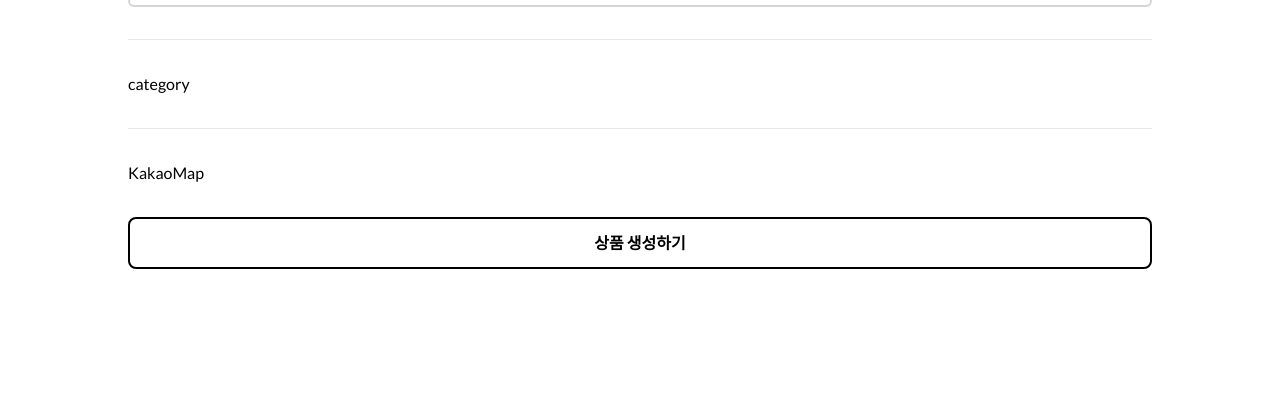
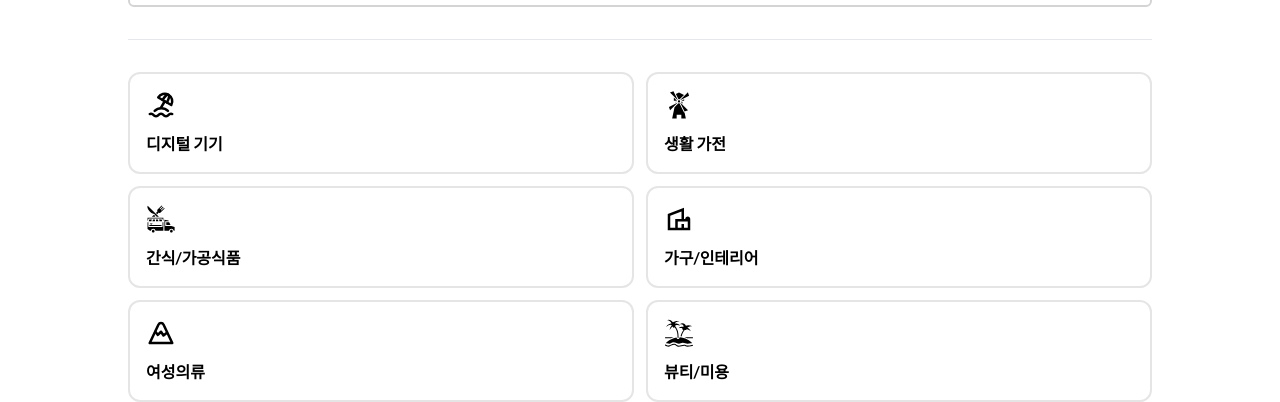
Before and after one commit to soyello/4th-market-app, a Next.js app: page /products/upload in a window 1280 px wide. Shown: the part 402-804 px from the top of the page. Built offline with nearby package versions, Linux system fonts and the light colour scheme; no server answers.

Commit message:
Category 컴포넌트 생성

```diff
--- /dev/null
+++ b/src/components/categories/Categories.tsx
@@ -0,0 +1,54 @@
+import { GiBoatFishing, GiFoodTruck, GiIsland, GiWindmill } from 'react-icons/gi';
+import { MdOutlineVilla } from 'react-icons/md';
+import { TbBeach, TbMountain } from 'react-icons/tb';
+
+export const categories = [
+  {
+    label: '디지털 기기',
+    path: 'digital',
+    icon: TbBeach,
+    description: '디지털 기기 카테고리입니다.',
+  },
+  {
+    label: '생활 가전',
+    path: 'appliances',
+    icon: GiWindmill,
+    description: '생활 가전 카테고리입니다.',
+  },
+  {
+    label: '간식/가공식품',
+    path: 'food',
+    icon: GiFoodTruck,
+    description: '간식/가공식품 카테고리입니다.',
+  },
+  {
+    label: '가구/인테리어',
+    path: 'interial',
+    icon: MdOutlineVilla,
+    description: '가구/인테리어 카테고리입니다.',
+  },
+  {
+    label: '여성의류',
+    path: 'women-clothing',
+    icon: TbMountain,
+    description: '여성 의류 카테고리입니다.',
+  },
+  {
+    label: '뷰티/미용',
+    path: 'beuty',
+    icon: GiIsland,
+    description: '뷰티/미용 카테고리입니다.',
+  },
+  {
+    label: '스포츠/레저',
+    path: 'sports',
+    icon: GiBoatFishing,
+    description: '스포츠/레저 카테고리입니.',
+  },
+];
+
+const Categories = () => {
+  return <div></div>;
+};
+
+export default Categories;
--- /dev/null
+++ b/src/components/categories/CategoryBox.tsx
@@ -0,0 +1,7 @@
+import React from 'react';
+
+const CategoryBox = () => {
+  return <div></div>;
+};
+
+export default CategoryBox;
--- /dev/null
+++ b/src/components/categories/CategoryInput.tsx
@@ -0,0 +1,32 @@
+import { IconType } from 'react-icons';
+
+interface CategoryInputProps {
+  icon: IconType;
+  label: string;
+  selected?: boolean;
+  onClick: () => void;
+}
+
+const CategoryInput = ({ icon: Icon, label, selected, onClick }: CategoryInputProps) => {
+  return (
+    <div
+      onClick={() => onClick()}
+      className={`
+        rounded-xl
+        border-2
+        p-4
+        flex
+        flex-col
+        gap-3
+        hover:border-secondary
+        transition
+        cursor-pointer
+        ${selected ? 'border-selected' : 'border-neutral-200'}`}
+    >
+      <Icon size={30} />
+      <div className='font-semibold'>{label}</div>
+    </div>
+  );
+};
+
+export default CategoryInput;
--- a/src/pages/products/upload.tsx
+++ b/src/pages/products/upload.tsx
@@ -3,6 +3,8 @@
 import Heading from '@/components/Heading';
 import ImageUpload from '@/components/ImageUpload';
 import Input from '@/components/Input';
+import { categories } from '@/components/categories/Categories';
+import CategoryInput from '@/components/categories/CategoryInput';
 import React, { useState } from 'react';
 import { FieldValues, SubmitHandler, useForm } from 'react-hook-form';
 
@@ -27,6 +29,7 @@
     },
   });
   const imageSrc = watch('imageSrc');
+  const category = watch('category');
 
   const onSubmit: SubmitHandler<FieldValues> = (data) => {};
   const setCustomValue = (id: string, value: any) => {
@@ -50,7 +53,18 @@
             required
           />
           <hr />
-          <div className='grid gird-cols-1 md:grid-cols-2 gap-3 max-h-[50vh] overflow-y-auto'>category</div>
+          <div className='grid gird-cols-1 md:grid-cols-2 gap-3 max-h-[50vh] overflow-y-auto'>
+            {categories.map((item) => (
+              <div key={item.label} className='col-span-1'>
+                <CategoryInput
+                  onClick={() => setCustomValue('category', item.path)}
+                  selected={category === item.path}
+                  label={item.label}
+                  icon={item.icon}
+                />
+              </div>
+            ))}
+          </div>
           <hr />
           KakaoMap
           <Button label='상품 생성하기' />
```
